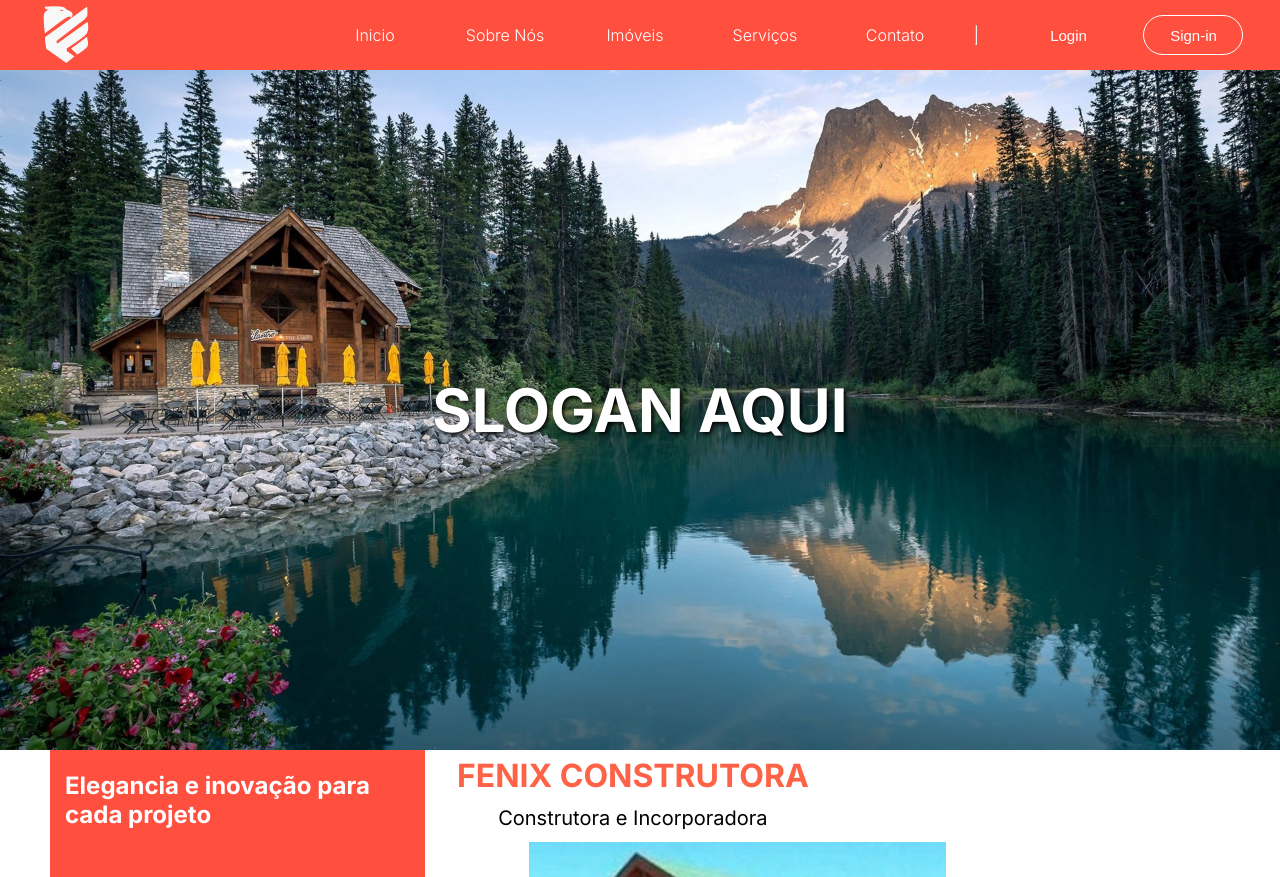
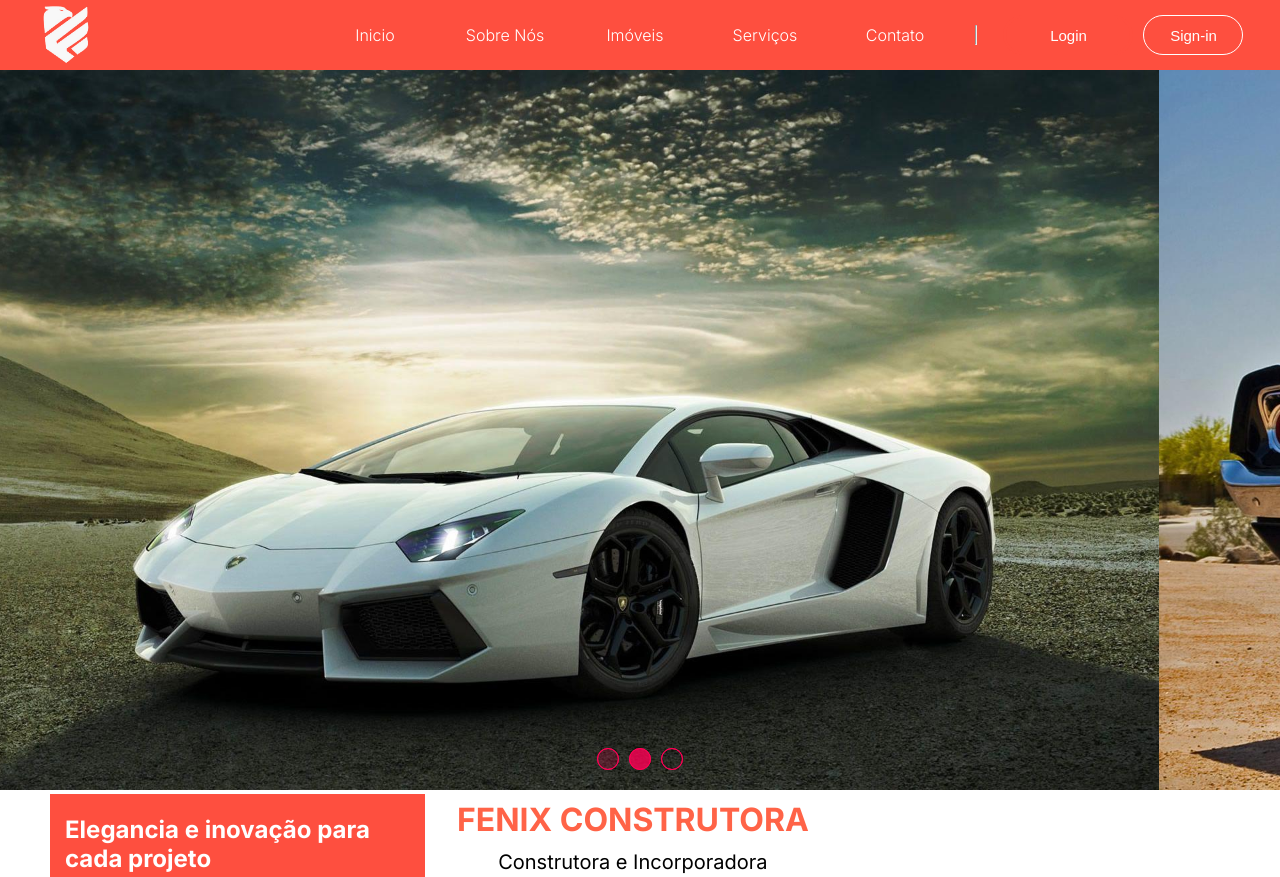
Before and after one commit to Guimas1506/FENIX-CONSTRUTORA, a website: page index.html in a window 1280 px wide. Shown: the top 877 px of the page. Drawn offline with Linux system fonts and the light colour scheme; no server answers.

Commit message:
consegui colocar o carrossel

```diff
--- a/index.css
+++ b/index.css
@@ -173,24 +173,94 @@ a{
 
 
 
-.banner{
-    width: 100vw;
-    height: 85vh;
-
-    background-image: url(img/esmeralda.jpg);
-    background-size: cover;
-    background-position: center;
-    background-repeat: no-repeat;
-    background-image: -moz-linear-gradient();
-
-    display: flex;
-    align-items: center;
-    justify-content: center;
-
-    font-size: 30px;
-    color: white;
-    text-shadow: 2px 2px 4px black;
-}
+
+section.slider{
+    margin: 0 auto;
+    width: 100%;
+    height: auto;
+    padding: 0 !important;
+    overflow: hidden;
+}
+
+.slider-content{
+    width: 400%;
+    height: auto;
+    display: flex;
+}
+
+.slider-content input, .img-mobile{
+    display: none;
+}
+
+.slide-box{
+    width: 25%;
+    height: auto;
+    position: relative;
+    text-align: center;
+    transition: 1s;
+}
+
+.slide-box img{
+    width: 100%;
+}
+
+
+
+.nav-manual, .nav-auto{
+    position: absolute;
+    width: 100%;
+
+    margin-top: 53%;
+    display: flex;
+    justify-content: center;
+}
+
+.nav-manual .manual-btn, .nav-auto div{
+    border: 1px solid #ff0054;
+    padding: 10px;
+    border-radius: 50%;
+    cursor: pointer;
+    transition: 0.2s;
+}
+
+.nav-manual .manual-btn:not(:last-child), .nav-auto div:not(:last-child){
+    margin-right: 10px;
+}
+
+.nav-manual .manual-btn:hover{
+    background-color: #ff0054;
+}
+
+#radio1:checked ~ .nav-auto .auto-btn1, #radio2:checked ~ .nav-auto .auto-btn2, #radio3:checked ~ .nav-auto .auto-btn3{
+    background-color: #ff0054;
+}
+
+#radio1:checked ~ .primeiro{
+    margin-left: 0%;
+}
+
+#radio2:checked ~ .primeiro{
+    margin-left: -25%;
+}
+
+#radio3:checked ~ .primeiro{
+    margin-left: -50%;
+}
+
+@media screen and (max-width: 900px) {
+    .img-desktop{
+        display: none;
+    }
+
+    .img-mobile{
+        display: block;
+    }
+
+    .nav-auto, .nav-manual{
+        margin-top: 60%;
+    }
+}
+
 /*Aqui termina o baaner e começa o conteudo*/
 
 .conteud{
--- a/index.html
+++ b/index.html
@@ -53,12 +53,62 @@
 
 
     <main>
-        <div class="banner">
-            <h1>SLOGAN AQUI</h1>
+      <section class="slider">
+        <div class="slider-content">
+
+            <input type="radio" name="btn-radio" id="radio1">
+            <input type="radio" name="btn-radio" id="radio2">
+            <input type="radio" name="btn-radio" id="radio3">
+
+            <div class="slide-box primeiro">
+                <img class="img-desktop" src="img/car1.jpg" alt="slide 1">
+            </div>
+
+            <div class="slide-box">
+                <img class="img-desktop" src="img/car2.jpg" alt="slide 3">
+            </div>
+
+            <div class="slide-box">
+                <img class="img-desktop" src="img/car3.jpg" alt="slide 3">
+            </div>
+
+            <div class="nav-auto">
+                <div class="auto-btn1"></div>
+                <div class="auto-btn2"></div>
+                <div class="auto-btn3"></div>
+            </div>
+
+            <div class="nav-manual">
+                <label for="radio1" class="manual-btn"></label>
+                <label for="radio2" class="manual-btn"></label>
+                <label for="radio3" class="manual-btn"></label>
+            </div>
+
         </div>
+    </section>
+
+
 <!-- script do carrossel  -->
+<Script>
+    var radio = document.querySelector('.manual-btn')
+var cont = 1
 
-<!-- final do script do carrossel -->
+document.getElementById('radio1').checked = true
+
+setInterval(() => {
+    proximaImg()
+}, 5000)
+
+function proximaImg(){
+    cont++
+
+    if(cont > 3){
+        cont = 1
+    }
+
+    document.getElementById('radio'+cont).checked = true
+}
+</Script>
         <!--AQUI COMEÇA O ELEGANCIA E INOVAÇÃO-->
         <div class="conteud">
             <div class="conteud1">
```
